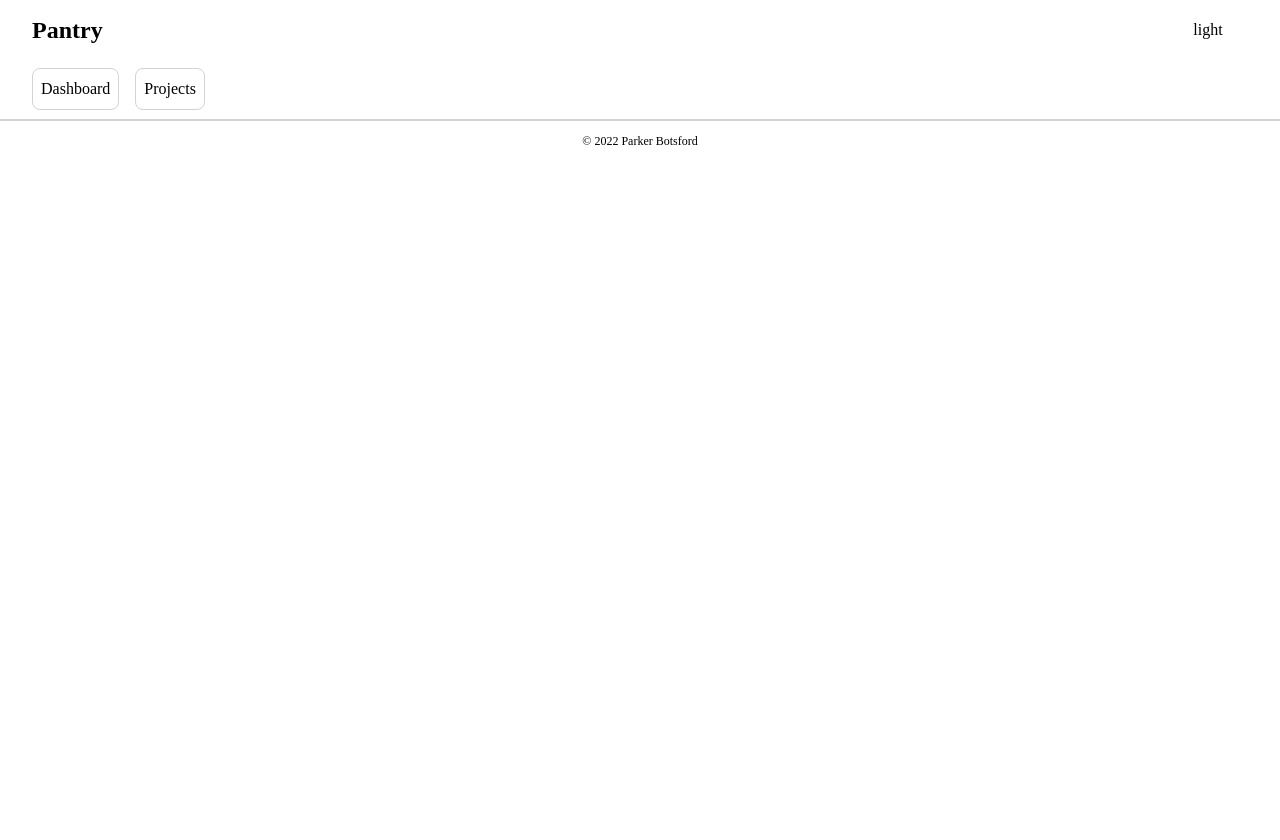
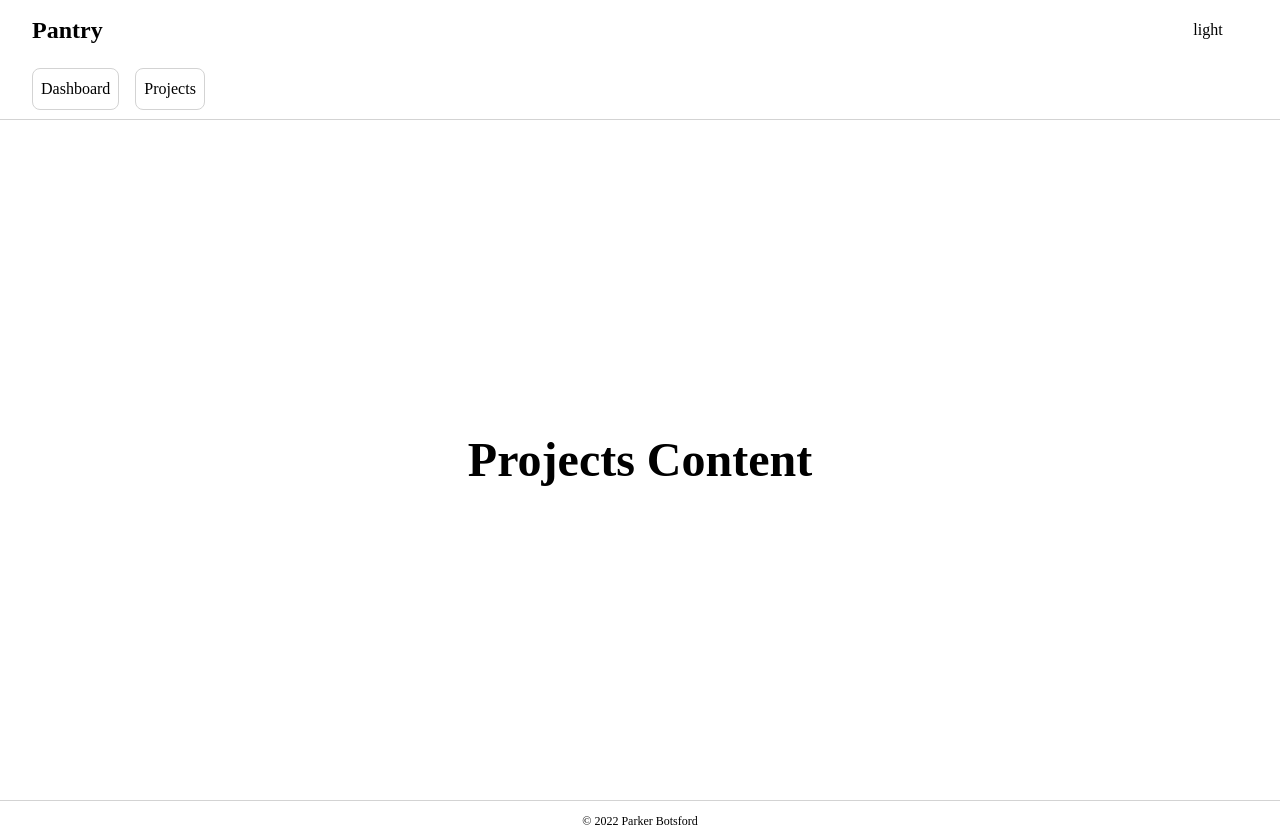
Before and after one commit to parbots/pantry, a Next.js app: page /projects in a window 1280 px wide. Before the commit the page ends 800 px from the top, so only its background shows below. Built offline with nearby package versions, Linux system fonts and the light colour scheme.

Commit message:
Setup intitial ProjectView structure

```diff
--- a/layouts/views/ProjectsView/ProjectsView.module.css
+++ b/layouts/views/ProjectsView/ProjectsView.module.css
@@ -0,0 +1,10 @@
+.view {
+    min-height: 85vh;
+
+    padding: 1rem 2rem;
+
+    display: flex;
+    flex-direction: column;
+    justify-content: center;
+    align-items: center;
+}
--- a/layouts/views/ProjectsView/ProjectsView.tsx
+++ b/layouts/views/ProjectsView/ProjectsView.tsx
@@ -1,12 +1,11 @@
-
-import styles from './ProjectsView.module.css'
+import styles from './ProjectsView.module.css';
 import React from 'react';
 
 const ProjectsView = () => {
     return (
-        <div>
-            <h1>ProjectsView</h1>
-        </div>
+        <main className={styles.view}>
+            <h1>Projects Content</h1>
+        </main>
     );
 };
 
--- a/pages/projects.tsx
+++ b/pages/projects.tsx
@@ -4,6 +4,7 @@ import type { NextPage } from 'next';
 import Head from 'next/head';
 
 import Header from 'layouts/pages/projects/Header';
+import ProjectsView from 'layouts/views/ProjectsView';
 import Footer from 'layouts/pages/projects/Footer';
 
 const ProjectsPage: NextPage = () => {
@@ -18,7 +19,7 @@ const ProjectsPage: NextPage = () => {
             </Head>
 
             <Header />
-            <main></main>
+            <ProjectsView />
             <Footer />
         </div>
     );
```
